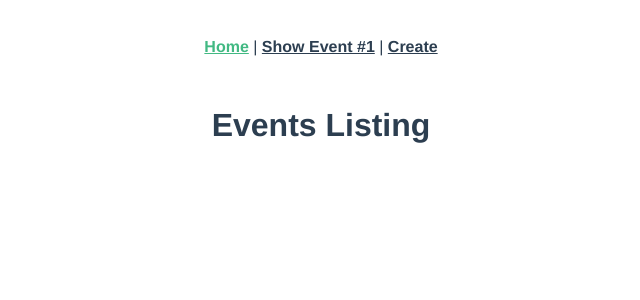
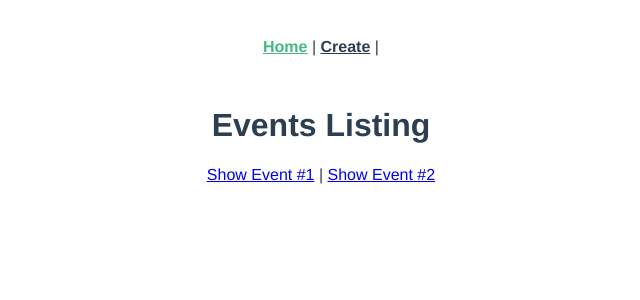
Before and after one commit to linteam/learnVue, a Vue app in the folder src2/: page / in a window 1280 px wide. Shown: the top 300 px of the page, without its empty margins (319-959 px from the left). Built offline with nearby package versions, Linux system fonts and the light colour scheme.

Commit message:
Dynamic Routing & HTML5 History Mode

```diff
--- a/src2/src/App.vue
+++ b/src2/src/App.vue
@@ -6,8 +6,7 @@
       <!-- Hem yukaridaki gibi hem asagidaki gibi calisir.
       Asagidaki gibi cagirdiginda route ismine gore gitmis olur. -->
       <router-link :to="{ name: 'event-list' }">Home</router-link> |
-      <router-link :to="{ name: 'event-show' }">Show Event #1</router-link> |
-      <router-link :to="{ name: 'event-create' }">Create</router-link>
+      <router-link :to="{ name: 'event-create' }">Create</router-link> |
 
       <!-- Yukaridaki gibi yapmanin avantaji ileride degisiklik oldugunda PATH'in tek bir yerden
       router/index.js dosyasindan degistirilmesi yeterli olacak -->
--- a/src2/src/router/index.js
+++ b/src2/src/router/index.js
@@ -14,9 +14,10 @@ const routes = [
     component: EventList //component to render
   },
   {
-    path: '/event', //url
+    path: '/event/:id', //url
     name: 'event-show', //name of the route
-    component: EventShow //component to render
+    component: EventShow, //component to render
+    props: true //bu sayede degiskenler props olarak yollanabilir
   },
   {
     path: '/event/create', //url
@@ -37,6 +38,7 @@ const routes = [
   //   path: '/about', //eski path
   //   redirect: { name: 'about' }
   // }
+  // {path:'*', component: NotFoundComponent}
 ]
 
 const router = new VueRouter({
--- a/src2/src/views/EventList.vue
+++ b/src2/src/views/EventList.vue
@@ -1,5 +1,14 @@
 <template>
-  <h1>Events Listing</h1>
+  <div>
+    <h1>Events Listing</h1>
+    <router-link :to="{ name: 'event-show', params: { id: 1 } }"
+      >Show Event #1</router-link
+    >
+    |
+    <router-link :to="{ name: 'event-show', params: { id: 2 } }"
+      >Show Event #2</router-link
+    >
+  </div>
 </template>
 
 <script>
--- a/src2/src/views/EventShow.vue
+++ b/src2/src/views/EventShow.vue
@@ -1,9 +1,11 @@
 <template>
-  <h1>Showing Event #1</h1>
+  <h1>Showing Event #{{ id }}</h1>
 </template>
 
 <script>
-export default {}
+export default {
+  props: ['id']
+}
 </script>
 
 <style></style>
```
Also changed, not shown: 1 other file (tests, documents, lock files or other folders).
